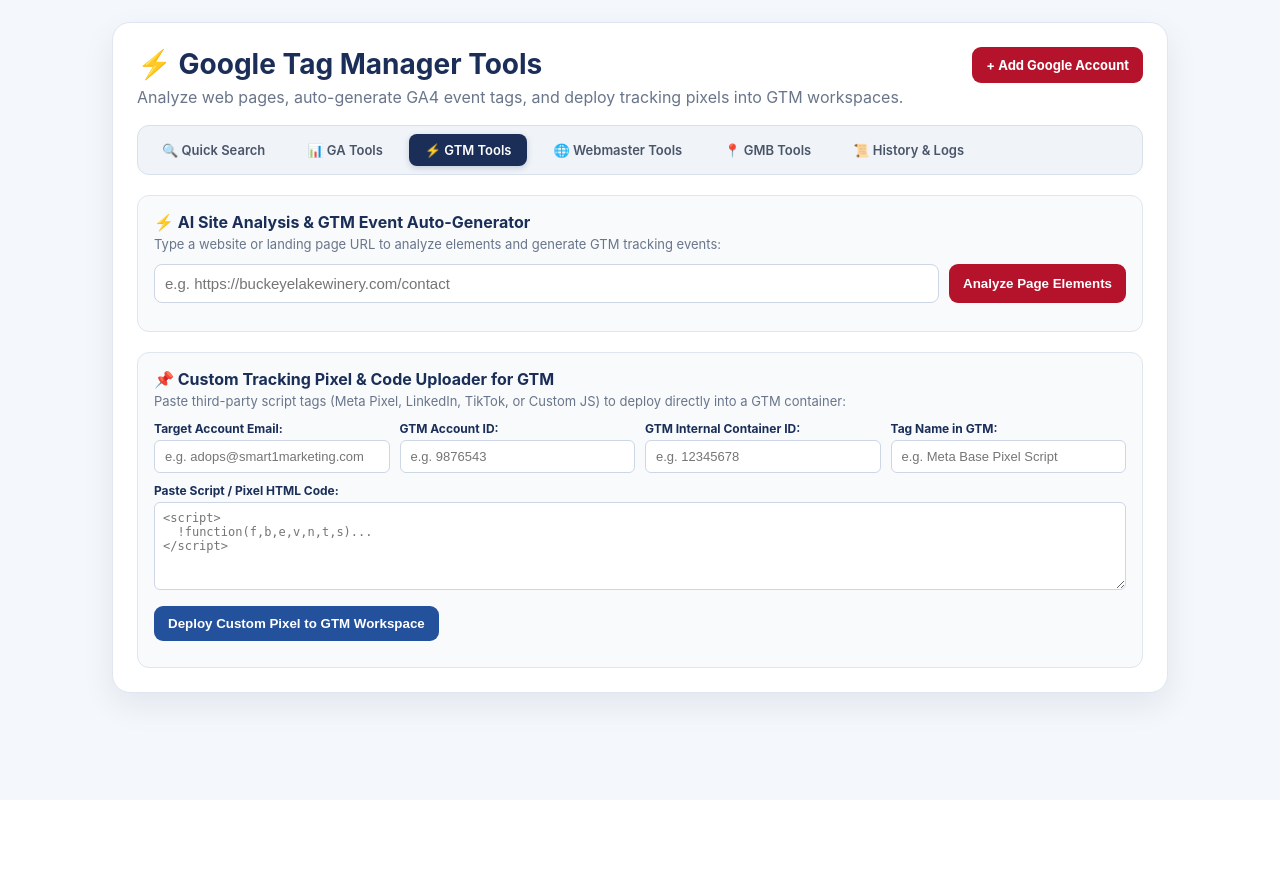
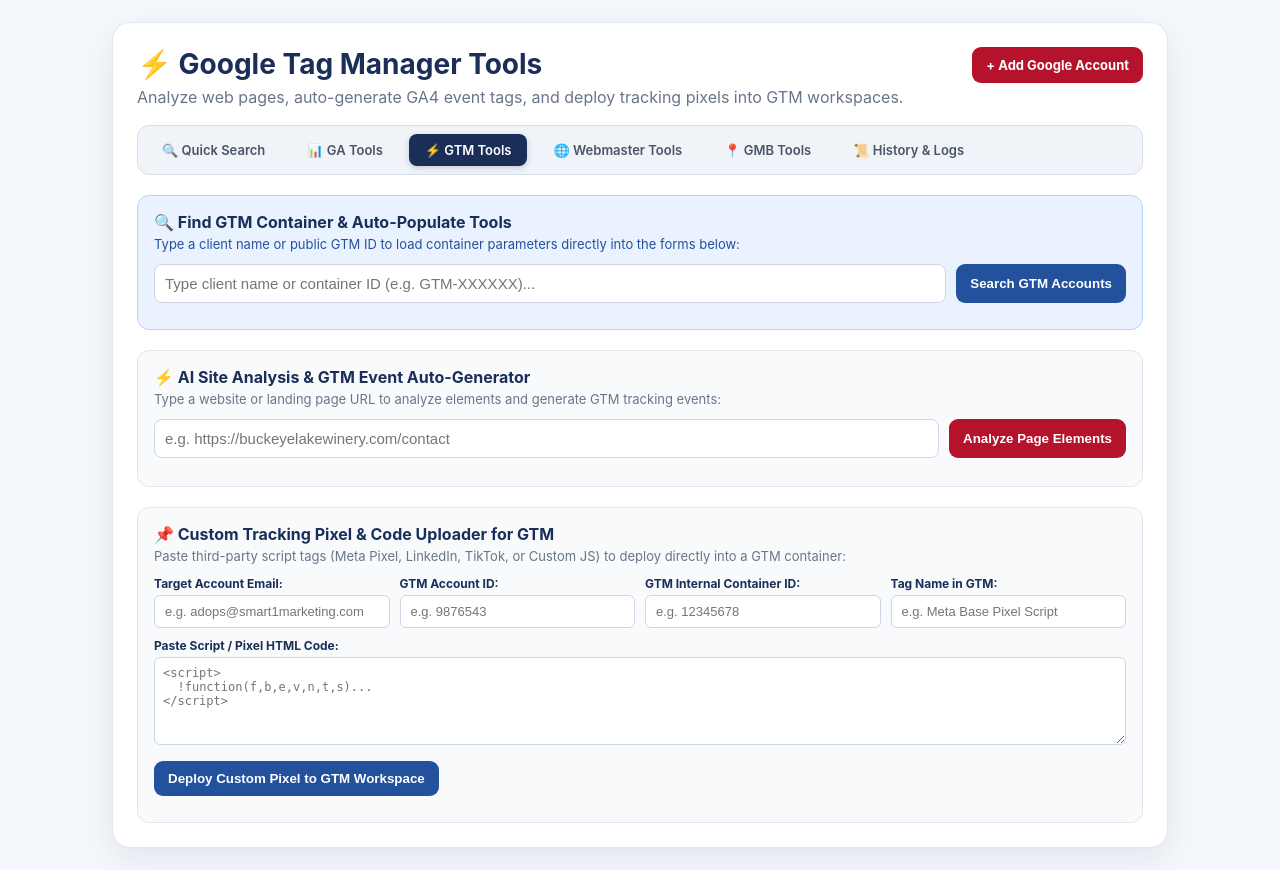
Before and after one commit to smart1marketing/blueprint, a Flask app: page /gtm-tools in a window 1280 px wide. Before the commit the page ends 725 px from the top, so only its background shows below. Run offline with Flask 3, Linux system fonts and the light colour scheme.

Commit message:
Update navigation menu and add GTM lookup feature

```diff
--- a/smart1-google-finder/templates/gtm_tools.html
+++ b/smart1-google-finder/templates/gtm_tools.html
@@ -21,7 +21,7 @@
         </div>
       </div>
 
-      <!-- TOP NAVIGATION MENU -->
+      <!-- CLEAN NAVIGATION MENU -->
       <nav class="nav-anchor-bar">
         <a href="/">🔍 Quick Search</a>
         <a href="/ga-tools">📊 GA Tools</a>
@@ -30,6 +30,17 @@
         <a href="/gmb-tools">📍 GMB Tools</a>
         <a href="/history">📜 History & Logs</a>
       </nav>
+
+      <!-- STANDALONE GTM LOOKUP & AUTO-POPULATE BAR -->
+      <div class="manual-lookup-card" style="margin-top:20px; background:#eaf2ff; border-color:#b8d2f8;">
+        <h3 style="color:#1a2e58;">🔍 Find GTM Container & Auto-Populate Tools</h3>
+        <p style="color:#24519c;">Type a client name or public GTM ID to load container parameters directly into the forms below:</p>
+        <div class="manual-input-group">
+          <input id="gtm-lookup-q" placeholder="Type client name or container ID (e.g. GTM-XXXXXX)...">
+          <button id="gtm-lookup-btn" class="btn" style="background:#24519c!important;">Search GTM Accounts</button>
+        </div>
+        <div id="gtm-lookup-results" style="margin-top:10px;"></div>
+      </div>
 
       <!-- AI GTM EVENT GENERATOR -->
       <div id="gtm-generator" class="manual-lookup-card" style="margin-top:20px;">
```
